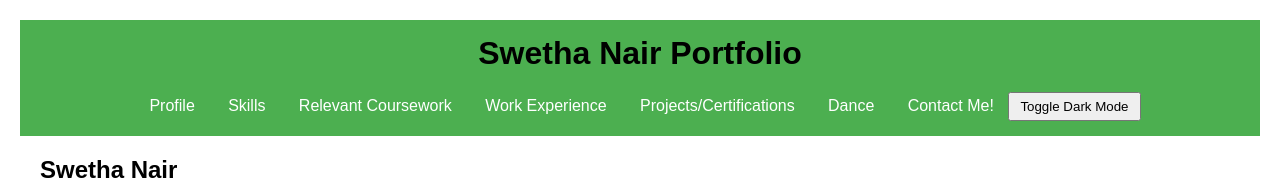
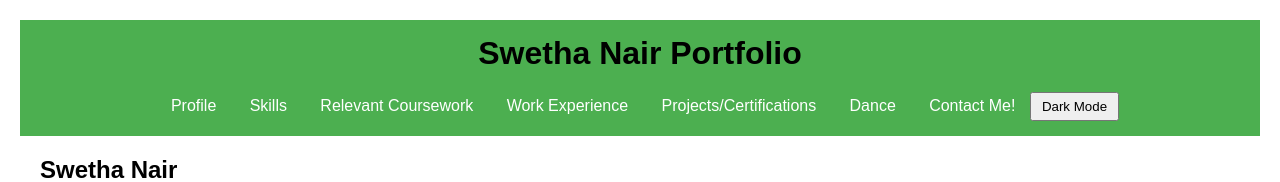
Before and after one commit to swethanair4/portfolio, a plain HTML site: page swethan_portfolio.html in a window 1280 px wide. Shown: the top 182 px of the page. Drawn offline with Linux system fonts and the light colour scheme.

Commit message:
Update swethan_portfolio.html dark mode

```diff
--- a/swethan_portfolio.html
+++ b/swethan_portfolio.html
@@ -18,7 +18,7 @@
             <a href="projects.html">Projects/Certifications</a> &nbsp;
             <a href="dance.html">Dance</a> &nbsp;
             <a href="contact.html">Contact Me!</a>
-            <button id="darkModeToggle">Toggle Dark Mode</button>
+            <button id="darkModeToggle">Dark Mode</button>
         </nav>
     </header>
     <main>
```
